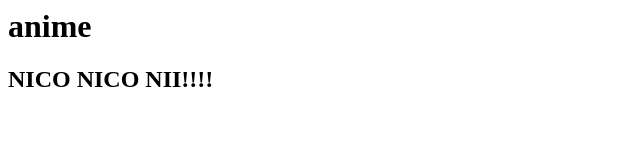
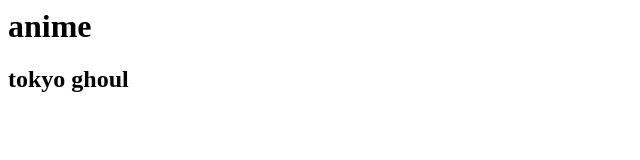
Before and after one commit to lilwap/joke, a plain HTML site: page index.html in a window 1280 px wide. Shown: the whole page, without its empty margins (0-640 px from the left). Drawn offline with Linux system fonts and the light colour scheme.

Commit message:
Update index.html

```diff
--- a/index.html
+++ b/index.html
@@ -6,7 +6,7 @@
     anime
   </h1>
   <h2>
-    NICO NICO NII!!!!
+    tokyo ghoul
   </h2>
 </body>
 </html>
```
